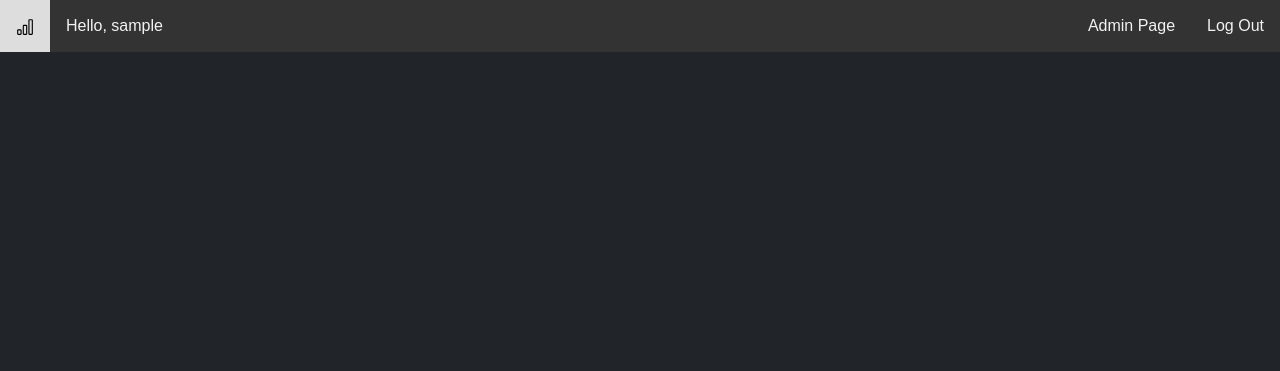
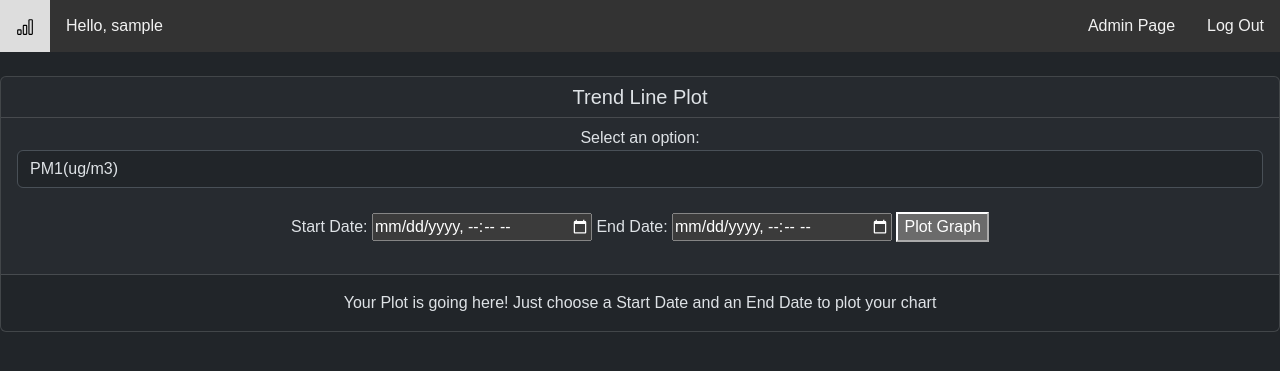
Before and after one commit to jimvla/django-app, a Django app: page / in a window 1280 px wide. Shown: the top 371 px of the page. Run offline with Django 4.2, Linux system fonts and the light colour scheme; the visitor is signed in with stand-in values (Sample User, id 1).

Commit message:
new commit

```diff
--- /dev/null
+++ b/Device8/forms.py
@@ -0,0 +1,5 @@
+from django import forms
+
+class DateForm(forms.Form):
+    start = forms.DateField(widget=forms.DateInput(attrs={'type': 'date'}))
+    end = forms.DateField(widget=forms.DateInput(attrs={'type': 'date'}))
--- a/Device8/models.py
+++ b/Device8/models.py
@@ -4,7 +4,6 @@ from django.db import models
 # Create your models here.
 
 class Device8 (models.Model):
-
     time = models.DateTimeField(('time'), auto_now=False)
     PM1 = models.FloatField(('PM1(ug/m3)'))
     PM10 = models.FloatField(('PM10(ug/m3)'))
@@ -15,3 +14,6 @@ class Device8 (models.Model):
     class Meta:
         verbose_name = ("Device8")
         verbose_name_plural = ("Device8 Data")
+
+    def __str__(self):
+        return "{} - {}".format(self.time, self.PM1)
--- /dev/null
+++ b/Device8/urls.py
@@ -0,0 +1,16 @@
+from django.contrib import admin
+from django.urls import path, include
+from django.contrib.staticfiles.storage import staticfiles_storage
+from django.views.generic.base import RedirectView
+from django.urls import path
+from .views import home
+from Device8 import views
+
+#app_name='home'
+
+urlpatterns = [
+    path('accounts/', include("django.contrib.auth.urls")),
+    path('', home, name='home'),
+    path('favicon.ico', RedirectView.as_view(url=staticfiles_storage.url('images/favicon.ico'))),
+    path('login_user', views.login_user, name="login"),
+]
--- a/Device8/views.py
+++ b/Device8/views.py
@@ -1,11 +1,40 @@
 from django.shortcuts import render, redirect
-from django.contrib.auth import authenticate, login, logout
+from django.contrib.auth import authenticate, login
 from django.contrib import messages
+from Device8.models import Device8
+from Device8.forms import DateForm
+import plotly.express as px
+from plotly.offline import plot
+import plotly.graph_objs as go
+import pandas as pd
+from django.db import connection
+
 
 # Create your views here.
+def home(request):
+    if request.method=="POST":
+        dropdown = request.POST.get('dropdown')
+        start_date = request.POST.get('start_date')
+        end_date = request.POST.get('end_date')
+        Queryset = Device8.objects.filter(time__range=[start_date, end_date]).values()
+        data = pd.DataFrame(Queryset)
 
-def home(request):
-    return render(request, 'home.html')
+        fig = go.Figure([go.Scatter(x=data['time'], y=data[dropdown])])
+        fig.update_layout(title='Trend Line of '+ dropdown + '(ug/m3) over time')
+        plot_div = plot(fig, output_type='div')
+
+        context = {
+                'plot_div': plot_div
+        }
+
+        return render(request, "home.html", context)
+    else:
+        plot_div = "Your Plot is going here! Just choose a Start Date and an End Date to plot your chart"
+
+        context = {
+            'plot_div': plot_div,
+            }
+        return render(request, "home.html", context)
 
 def login_user(request):
     if request.method == "POST":
--- a/core/settings.py
+++ b/core/settings.py
@@ -117,7 +117,7 @@ TIME_ZONE = 'UTC'
 
 USE_I18N = True
 
-USE_TZ = True
+USE_TZ = False
 
 
 # Static files (CSS, JavaScript, Images)
--- a/core/templates/base.html
+++ b/core/templates/base.html
@@ -21,6 +21,11 @@
         <a style="float:right" href="{% url 'logout' %}">Log Out</a>
         <a style="float:right" href="admin/">Admin Page</a>
       </div>
+      <main>
+        {% block content %}
+        {% endblock content %}
+      </main>
+    </body>
     {% else %}
       <div class="content">
         <p>You are not logged in</p>
@@ -28,9 +33,4 @@
         <a href="{% url 'login' %}"><input type="submit" value="Log In"></a>
       </div>
     {% endif %}
-        <main>
-            {% block content %}
-            {% endblock %}
-        </main>
-    </body>
 </html>
--- a/core/templates/home.html
+++ b/core/templates/home.html
@@ -1,14 +1,41 @@
 {% extends 'base.html' %}
 {% load static %}
 
-<!DOCTYPE html>
-<html>
+{% block title %}Trend Line{% endblock title %}
 
-<body>
-  {% block content %}
-  <div class="content">
+{% block content %}
+<br>
+<div class="card text-center">
+  <h5 class="card-header">Trend Line Plot</h5>
+  <div class="card-header">
+    <form id="home_form" method="post">
+      {% csrf_token %}
 
+      <input type="hidden" name="method" value="post">
+
+      <label for="dropdown">Select an option:</label>
+      <select name="dropdown" id="dropdown" class="form-control">
+      <option value="PM1">PM1(ug/m3)</option>
+      <option value="PM25">PM2.5(ug/m3)</option>
+      <option value="PM10">PM10(ug/m3)</option>
+      </select>
+
+      <br>
+
+      <label for="start_date">Start Date:</label>
+      <input type="datetime-local" name="start_date" required>
+
+      <label for="end_date">End Date:</label>
+      <input type="datetime-local" name="end_date" required>
+
+      <button type="submit">Plot Graph</button>
+    </form>
+    <br>
   </div>
-  {% endblock %}
-</body>
-</html>
+
+  <div class="card-body">
+    {{ plot_div|safe }}
+  </div>
+</div>
+
+{% endblock %}
--- a/core/templates/registration/login.html
+++ b/core/templates/registration/login.html
@@ -26,7 +26,7 @@
                 <label for="exampleInputPassword1" class="form-label">Password</label>
                 <input type="password" class="form-control" name="password">
             </div>
-        <button type="submit" class="login_button">Login</button>
+        <button type="submit" class="btn btn-primary btn-lg btn-block">Login</button>
     </form>
 </div>
 </body>
--- a/core/urls.py
+++ b/core/urls.py
@@ -23,7 +23,7 @@ from Device8 import views
 urlpatterns = [
     path('admin/', admin.site.urls),
     path('accounts/', include("django.contrib.auth.urls")),
-    path('', TemplateView.as_view(template_name='home.html'), name='home'),
+    path('', include('Device8.urls'), name='home'),
     path('favicon.ico', RedirectView.as_view(url=staticfiles_storage.url('images/favicon.ico'))),
     path('login_user', views.login_user, name="login"),
 ]
```
Also changed, not shown: Device8/management/commands/tester.py (added, +12 -0 lines).
